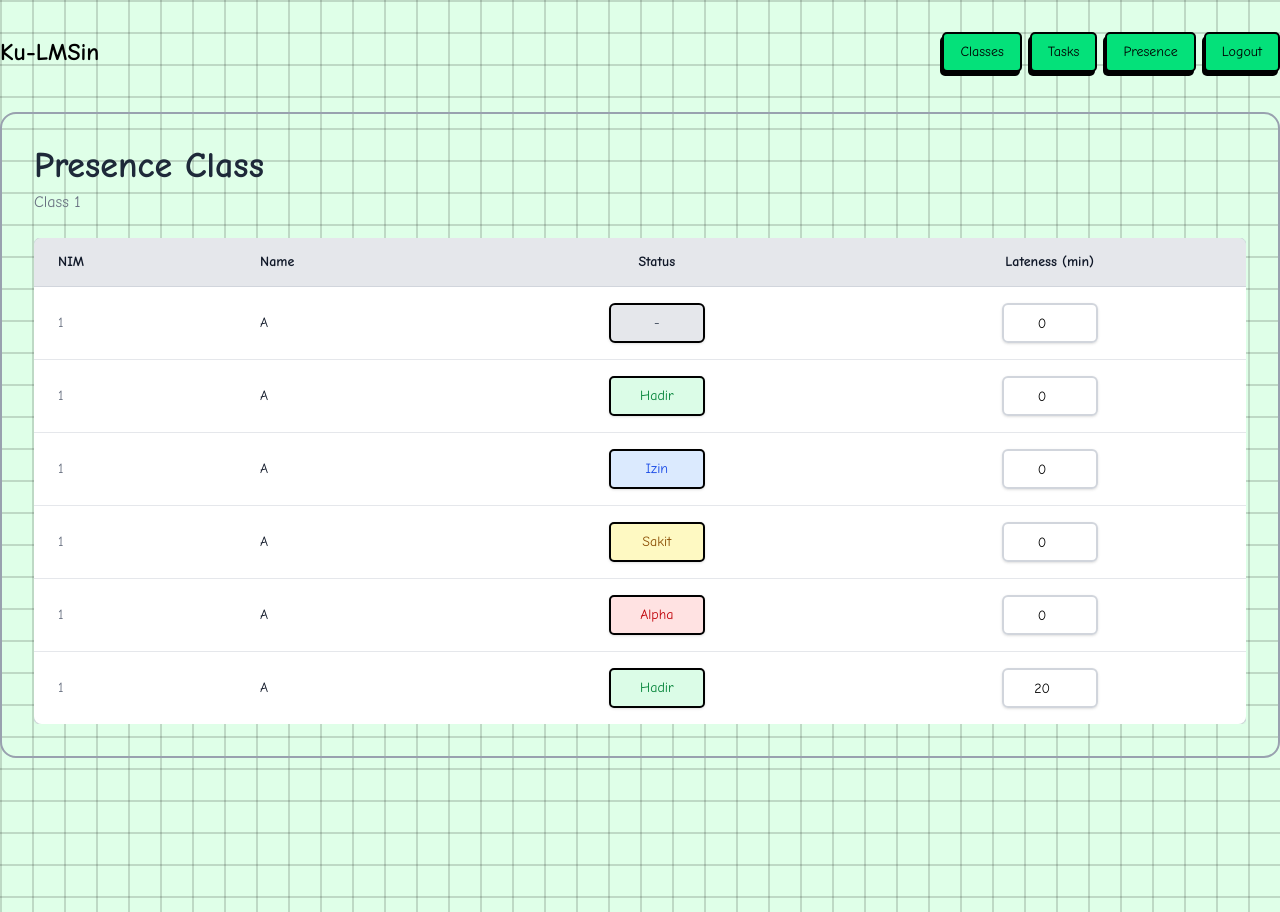
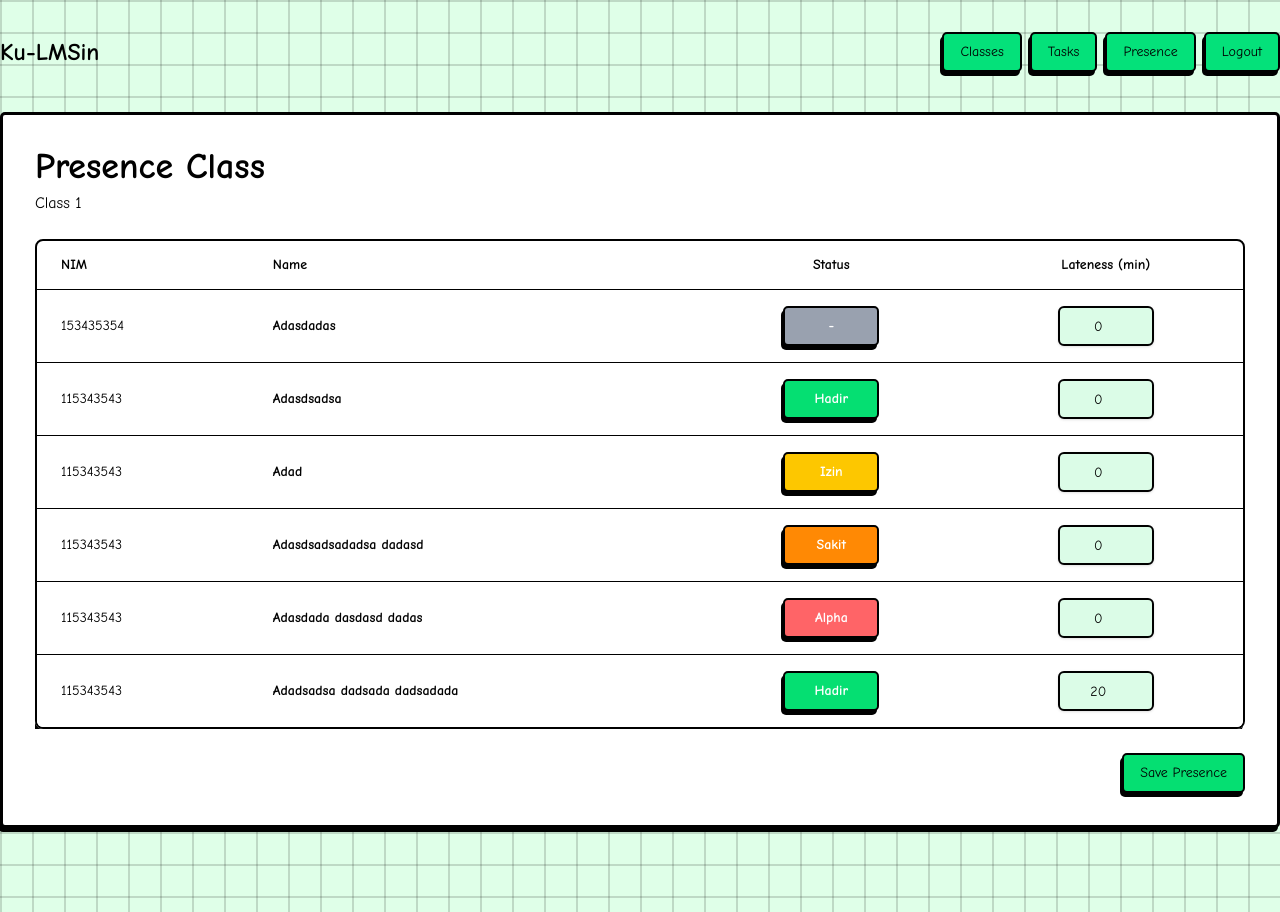
Before and after one commit to navetacandra/csfest-project, a React (Vite) app in the folder frontend/: page /presence-as-lecturer in a window 1280 px wide. Built offline with nearby package versions, Linux system fonts and the light colour scheme.

Commit message:
feat: update UI components and enhance functionality across multiple pages for improved user experience

```diff
--- a/frontend/src/pages/ClassPage.tsx
+++ b/frontend/src/pages/ClassPage.tsx
@@ -23,32 +23,34 @@ const ClassPage: React.FC = () => {
   ];
 
   return (
-    <div className="min-h-screen bg-background-light dark:bg-background-dark text-gray-800 dark:text-gray-200 ">
-      <div className="max-w-7xl mx-auto border-2 border-gray-400 dark:border-gray-600 rounded-2xl p-6 sm:p-8">
+    <div className="bg-background-light dark:bg-background-dark text-text-main-light dark:text-text-main-dark min-h-screen font-display">
+      <div className="max-w-7xl mx-auto border-3 bg-secondary-background border-border shadow-shadow p-6 rounded-base  dark:border-gray-600 sm:p-8">
         <main>
           <div className="flex justify-between items-center mb-8">
-            <h2 className="text-3xl sm:text-4xl font-bold text-primary">Class</h2>
-            <div className='flex gap-2'>
+            <h2 className="text-4xl font-bold text-primary">Class</h2>
+            <div className='flex gap-4'>
               <Link to="/presence-as-lecturer">
-                <Button>Presence</Button>
+                <Button className="bg-green-400 border-2 border-black shadow-[-4px_4px_0px_0px_black] hover:translate-y-1 hover:shadow-none">
+                  Presence
+                </Button>
               </Link>
-              <Button>Create New Post</Button>
+              <Button className="bg-green-400 border-2 border-black shadow-[-4px_4px_0px_0px_black] hover:translate-y-1 hover:shadow-none">
+                Create New Post
+              </Button>
             </div>
           </div>
           <div className="space-y-4">
             {posts.map((post, index) => (
               <div
                 key={index}
-                className="bg-white dark:bg-gray-800 p-6 rounded-lg border border-gray-200 dark:border-gray-700 shadow-sm hover:shadow-md dark:hover:border-primary transition-all duration-300"
+                className="flex items-center gap-5 p-6 border-2 border-primary rounded-lg bg-[#E0FFE8] cursor-pointer transition-all duration-200 hover:-translate-x-1 hover:shadow-none shadow-shadow"
               >
-                <div className="flex items-center space-x-5">
-                  <div className="flex-shrink-0 w-16 h-16 bg-amber-100 dark:bg-amber-900/50 text-amber-600 dark:text-amber-400 rounded-lg flex items-center justify-center">
-                    <ClipboardList className="w-10 h-10" />
-                  </div>
-                  <div>
-                    <h3 className="text-lg font-semibold text-gray-900 dark:text-white">{post.title}</h3>
-                    <p className="text-sm text-gray-500 dark:text-gray-400">Posted on {post.date}</p>
-                  </div>
+                <div className="flex-shrink-0 w-16 h-16 bg-green-200 text-primary rounded-lg flex items-center justify-center border-2 border-primary">
+                  <ClipboardList className="w-10 h-10" />
+                </div>
+                <div>
+                  <h3 className="text-xl font-bold text-primary">{post.title}</h3>
+                  <p className="text-text-secondary-light dark:text-text-secondary-dark mt-1">Posted on {post.date}</p>
                 </div>
               </div>
             ))}
--- a/frontend/src/pages/PresenceAsLecturerPage.tsx
+++ b/frontend/src/pages/PresenceAsLecturerPage.tsx
@@ -1,66 +1,104 @@
-import React from 'react';
+import React, { useState } from 'react';
 import { Input } from '@/components/ui/input';
 import { Button } from '@/components/ui/button';
-import Header from '@/components/layout/Header';
+import {
+  DropdownMenu,
+  DropdownMenuContent,
+  DropdownMenuItem,
+  DropdownMenuTrigger,
+} from "@/components/ui/dropdown-menu";
+
 
 const PresenceAsLecturerPage: React.FC = () => {
-  const students = [
-    { nim: '1', name: 'A', status: null, lateness: 0 },
-    { nim: '1', name: 'A', status: 'Hadir', lateness: 0 },
-    { nim: '1', name: 'A', status: 'Izin', lateness: 0 },
-    { nim: '1', name: 'A', status: 'Sakit', lateness: 0 },
-    { nim: '1', name: 'A', status: 'Alpha', lateness: 0 },
-    { nim: '1', name: 'A', status: 'Hadir', lateness: 20 },
-  ];
+  const [students, setStudents] = useState([
+    { nim: '153435354', name: 'Adasdadas', status: null, lateness: 0 },
+    { nim: '115343543', name: 'Adasdsadsa', status: 'Hadir', lateness: 0 },
+    { nim: '115343543', name: 'Adad', status: 'Izin', lateness: 0 },
+    { nim: '115343543', name: 'Adasdsadsadadsa dadasd', status: 'Sakit', lateness: 0 },
+    { nim: '115343543', name: 'Adasdada dasdasd dadas', status: 'Alpha', lateness: 0 },
+    { nim: '115343543', name: 'Adadsadsa dadsada dadsadada', status: 'Hadir', lateness: 20 },
+  ]);
+
+  const handleStatusChange = (index: number, newStatus: string | null) => {
+    const updatedStudents = [...students];
+    updatedStudents[index].status = newStatus;
+    setStudents(updatedStudents);
+  };
+
+  const handleLatenessChange = (index: number, newLateness: number) => {
+    const updatedStudents = [...students];
+    updatedStudents[index].lateness = newLateness;
+    setStudents(updatedStudents);
+  };
+
+  const handleSave = () => {
+    console.log('Saving presence data:', students);
+    // Implement actual save logic here (e.g., API call)
+    alert('Presence data saved!');
+  };
 
   const getStatusButton = (status: string | null) => {
+    const baseButtonClasses = "w-24 border-2 border-black shadow-[-3px_4px_0px_0px_black] hover:translate-y-[2px] hover:shadow-none transition-all font-bold";
+
     switch (status) {
       case 'Hadir':
-        return <Button className="w-24 bg-green-100 dark:bg-green-900/50 text-green-700 dark:text-green-300 shadow-sm hover:bg-green-200 dark:hover:bg-green-800/50">Hadir</Button>;
+        return <Button className={`${baseButtonClasses} bg-green-400 text-white`}>Hadir</Button>;
       case 'Izin':
-        return <Button className="w-24 bg-blue-100 dark:bg-blue-900/50 text-blue-700 dark:text-blue-300 shadow-sm hover:bg-blue-200 dark:hover:bg-blue-800/50">Izin</Button>;
+        return <Button className={`${baseButtonClasses} bg-yellow-400 text-white`}>Izin</Button>;
       case 'Sakit':
-        return <Button className="w-24 bg-yellow-100 dark:bg-yellow-900/50 text-yellow-800 dark:text-yellow-300 shadow-sm hover:bg-yellow-200 dark:hover:bg-yellow-800/50">Sakit</Button>;
+        return <Button className={`${baseButtonClasses} bg-orange-400 text-white`}>Sakit</Button>;
       case 'Alpha':
-        return <Button className="w-24 bg-red-100 dark:bg-red-900/50 text-red-700 dark:text-red-300 shadow-sm hover:bg-red-200 dark:hover:bg-red-800/50">Alpha</Button>;
+        return <Button className={`${baseButtonClasses} bg-red-400 text-white`}>Alpha</Button>;
       default:
-        return <Button className="w-24 rounded-md bg-gray-200 dark:bg-gray-700 px-3 py-1.5 text-sm font-medium text-gray-700 dark:text-gray-300 shadow-sm">-</Button>;
+        return <Button className={`${baseButtonClasses} bg-gray-400 text-white`}>-</Button>;
     }
   };
 
   return (
-    <div className="min-h-screen bg-background-light dark:bg-background-dark text-gray-800 dark:text-gray-200 ">
-      <div className="max-w-7xl mx-auto border-2 border-gray-400 dark:border-gray-600 rounded-2xl p-6 sm:p-8">
+    <div className="bg-background-light dark:bg-background-dark text-text-main-light dark:text-text-main-dark min-h-screen font-display">
+      <div className="max-w-7xl mx-auto border-3 bg-secondary-background border-border shadow-shadow p-6 rounded-base  dark:border-gray-600 sm:p-8">
         <main className="flex-grow">
             <div className="mb-6">
-                <h2 className="text-3xl sm:text-4xl font-bold text-primary">Presence Class</h2>
-                <p className="mt-1 text-gray-500 dark:text-gray-400">Class 1</p>
+                <h2 className="text-4xl font-bold text-primary">Presence Class</h2>
+                <p className="mt-1 text-text-secondary-light dark:text-text-secondary-dark">Class 1</p>
             </div>
             <div className="overflow-x-auto">
                 <div className="inline-block min-w-full align-middle">
-                    <div className="overflow-hidden shadow-sm ring-1 ring-gray-300 dark:ring-gray-700 rounded-lg">
-                        <table className="min-w-full divide-y divide-gray-300 dark:divide-gray-700">
-                            <thead className="bg-gray-200 dark:bg-gray-800">
+                    <div className="overflow-hidden border-2 border-primary rounded-lg shadow-shadow">
+                        <table className="min-w-full divide-y dark:divide-gray-700">
+                            <thead className="bg-primary">
                                 <tr>
-                                    <th scope="col" className="px-6 py-3.5 text-left text-sm font-semibold text-gray-900 dark:text-white">NIM</th>
-                                    <th scope="col" className="px-6 py-3.5 text-left text-sm font-semibold text-gray-900 dark:text-white">Name</th>
-                                    <th scope="col" className="px-6 py-3.5 text-center text-sm font-semibold text-gray-900 dark:text-white">Status</th>
-                                    <th scope="col" className="px-6 py-3.5 text-center text-sm font-semibold text-gray-900 dark:text-white">Lateness (min)</th>
+                                    <th scope="col" className="px-6 py-3.5 text-left text-sm font-bold">NIM</th>
+                                    <th scope="col" className="px-6 py-3.5 text-left text-sm font-bold">Name</th>
+                                    <th scope="col" className="px-6 py-3.5 text-center text-sm font-bold">Status</th>
+                                    <th scope="col" className="px-6 py-3.5 text-center text-sm font-bold">Lateness (min)</th>
                                 </tr>
                             </thead>
-                            <tbody className="divide-y divide-gray-200 dark:divide-gray-700 bg-white dark:bg-gray-900">
+                            <tbody className="divide-y dark:divide-gray-700 bg-secondary-background">
                                 {students.map((student, index) => (
                                     <tr key={index}>
-                                        <td className="whitespace-nowrap px-6 py-4 text-sm text-gray-500 dark:text-gray-400">{student.nim}</td>
-                                        <td className="whitespace-nowrap px-6 py-4 text-sm font-medium text-gray-900 dark:text-white">{student.name}</td>
+                                        <td className="whitespace-nowrap px-6 py-4 text-sm text-text-secondary-light dark:text-text-secondary-dark">{student.nim}</td>
+                                        <td className="whitespace-nowrap px-6 py-4 text-sm font-bold text-primary">{student.name}</td>
                                         <td className="whitespace-nowrap px-6 py-4 text-sm text-center">
-                                            {getStatusButton(student.status)}
+                                            <DropdownMenu>
+                                                <DropdownMenuTrigger asChild>
+                                                    {getStatusButton(student.status)}
+                                                </DropdownMenuTrigger>
+                                                <DropdownMenuContent>
+                                                    <DropdownMenuItem onClick={() => handleStatusChange(index, 'Hadir')}>Hadir</DropdownMenuItem>
+                                                    <DropdownMenuItem onClick={() => handleStatusChange(index, 'Izin')}>Izin</DropdownMenuItem>
+                                                    <DropdownMenuItem onClick={() => handleStatusChange(index, 'Sakit')}>Sakit</DropdownMenuItem>
+                                                    <DropdownMenuItem onClick={() => handleStatusChange(index, 'Alpha')}>Alpha</DropdownMenuItem>
+                                                    <DropdownMenuItem onClick={() => handleStatusChange(index, null)}>-</DropdownMenuItem>
+                                                </DropdownMenuContent>
+                                            </DropdownMenu>
                                         </td>
                                         <td className="whitespace-nowrap px-6 py-4 text-sm">
                                             <Input
                                                 type="number"
-                                                defaultValue={student.lateness}
-                                                className="block w-24 mx-auto text-center rounded-md border-gray-300 dark:border-gray-600 bg-background-light dark:bg-background-dark shadow-sm focus:border-primary focus:ring-primary sm:text-sm"
+                                                value={student.lateness}
+                                                onChange={(e) => handleLatenessChange(index, parseInt(e.target.value, 10))}
+                                                className="block w-24 mx-auto text-center rounded-md border-2 border-primary bg-green-100 shadow-sm focus:border-primary focus:ring-primary sm:text-sm"
                                             />
                                         </td>
                                     </tr>
@@ -70,6 +108,14 @@ const PresenceAsLecturerPage: React.FC = () => {
                     </div>
                 </div>
             </div>
+            <div className="mt-6 flex justify-end">
+                <Button
+                    className="bg-green-400 border-2 border-black shadow-[-4px_4px_0px_0px_black] hover:translate-y-1 hover:shadow-none"
+                    onClick={handleSave}
+                >
+                    Save Presence
+                </Button>
+            </div>
         </main>
       </div>
     </div>
```
Also changed, not shown: frontend/src/pages/NewsDetailPage.tsx (+7 -7 lines), frontend/src/pages/TaskDetailPage.tsx (+20 -16 lines), frontend/src/pages/TasksPage.tsx (+5 -5 lines), 1 other file (tests, documents, lock files or other folders).
